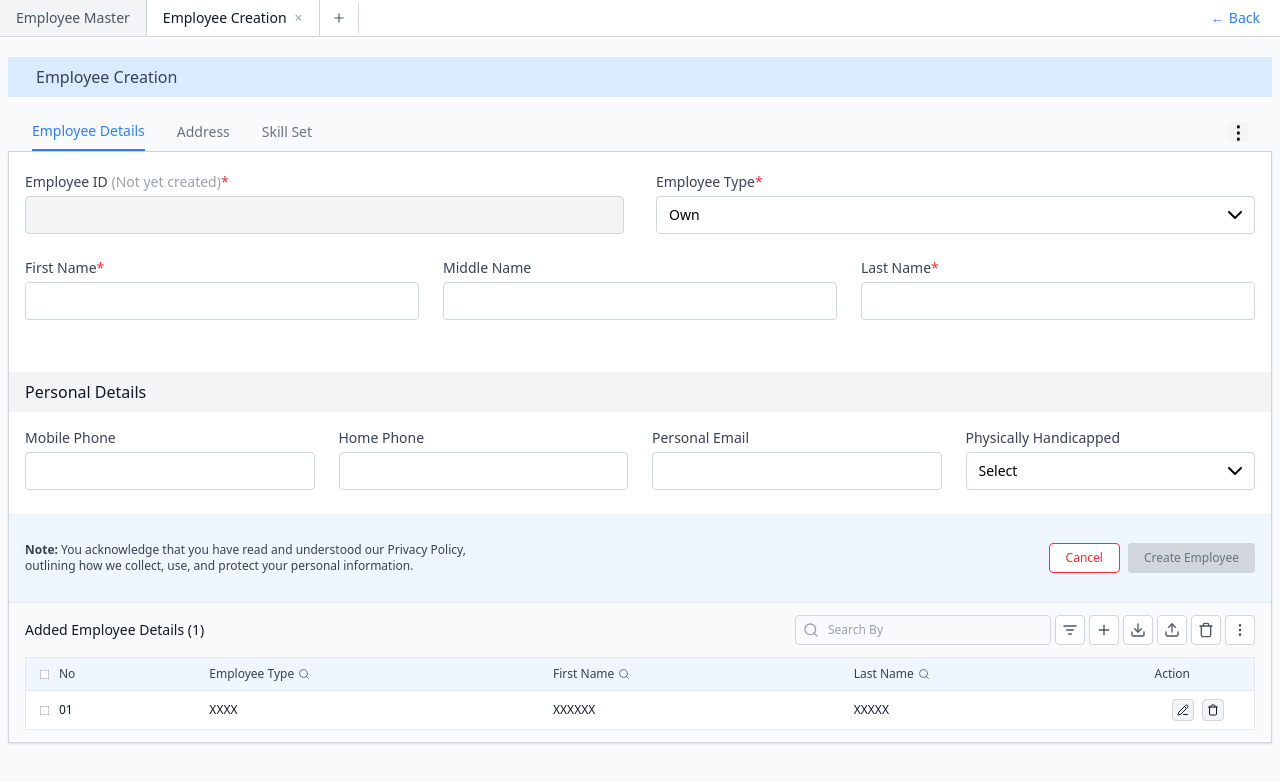
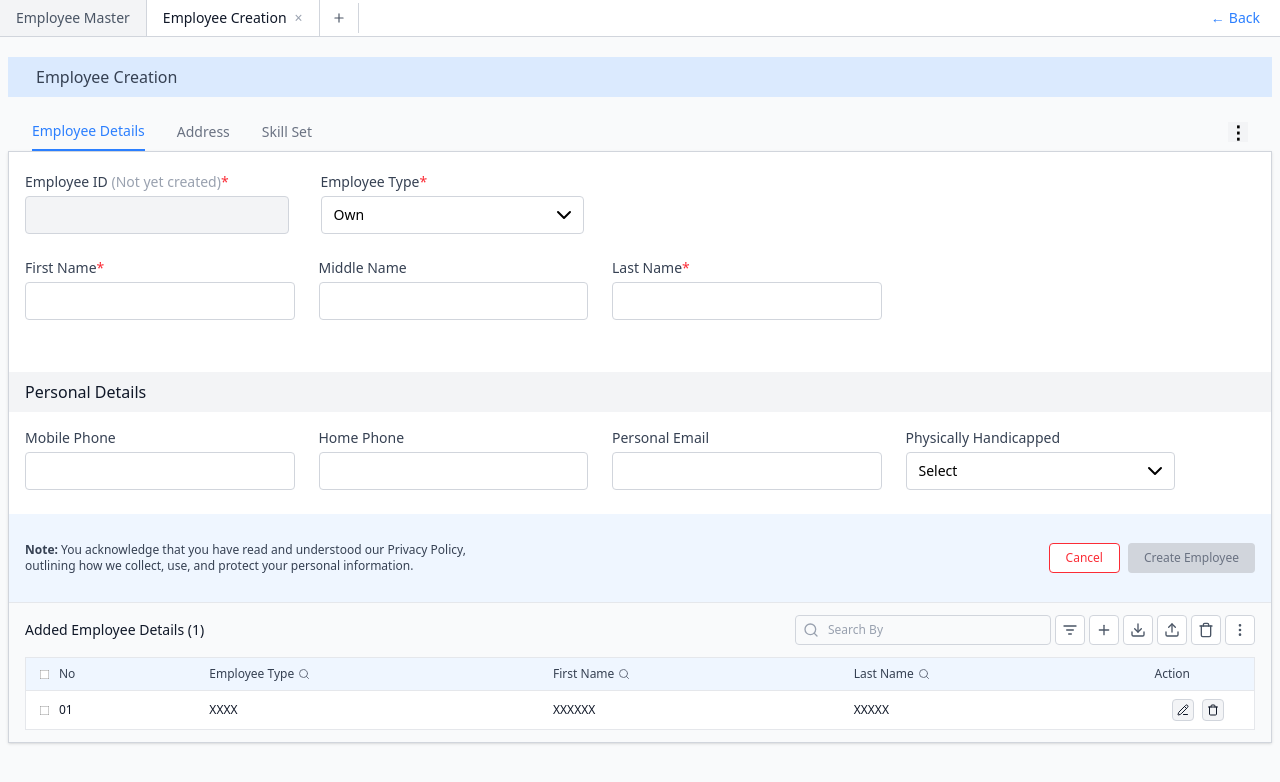
Before and after one commit to archanaprabhat/employee-form, a React (Vite) app in the folder employee-ui/: page / in a window 1280 px wide. Shown: the top 782 px of the page. Built offline with nearby package versions, Linux system fonts and the light colour scheme.

Commit message:
UI Fixes - Add margins

```diff
--- a/employee-ui/src/App.jsx
+++ b/employee-ui/src/App.jsx
@@ -188,13 +188,28 @@ const EmployeeCreationForm = () => {
       return;
     }
 
+    if (editingEmployee) {
+      // Update existing employee
+      const updatedEmployees = employees.map(emp =>
+        emp.id === editingEmployee
+          ? { ...formData, id: editingEmployee }
+          : emp
+      );
+      setEmployees(updatedEmployees);
+      setEditingEmployee(null);
+      alert('Employee updated successfully!');
+    } else {
+      // Create new employee
       const newEmployee = {
         id: employees.length + 1,
         employeeId: `EMP${String(employees.length + 1).padStart(3, '0')}`,
         ...formData
       };
+      setEmployees([...employees, newEmployee]);
+      alert('Employee created successfully!');
+    }
 
-    setEmployees([...employees, newEmployee]);
+    // Reset form
     setFormData({
       employeeId: '',
       employeeType: 'Own',
@@ -208,8 +223,6 @@ const EmployeeCreationForm = () => {
     });
     setErrors({});
     setIsFormValid(false);
-
-    alert('Employee created successfully!');
   };
 
   const handleCancel = () => {
@@ -492,7 +505,7 @@ const EmployeeCreationForm = () => {
             <h3 className="text-gray-900 font-medium mb-4 text-base bg-gray-100 py-2 px-4">
               Personal Details
             </h3>
-            <div className="px-4">
+            <div className="px-4 mr-20">
               <div className="grid grid-cols-1 md:grid-cols-2 lg:grid-cols-4 gap-6">
                 {personalDetailsFields.map(field => (
                   field.type === 'select' ? (
@@ -661,9 +674,9 @@ const EmployeeCreationForm = () => {
     switch(activeTab) {
       case 'employee-details':
         return (
-          <div className="px-4 py-5">
+          <div className="px-4 py-5 mr-20">
             {/* Employee ID and Type Row */}
-            <div className="grid grid-cols-1 md:grid-cols-2 gap-8 mb-6">
+            <div className="grid grid-cols-1 md:grid-cols-2 lg:grid-cols-4 gap-8 mb-6">
               <InputField
                 name="employeeId"
                 label="Employee ID"
@@ -686,7 +699,7 @@ const EmployeeCreationForm = () => {
             </div>
 
             {/* Name Fields Row */}
-            <div className="grid grid-cols-1 md:grid-cols-3 gap-6 mb-8">
+            <div className="grid grid-cols-1 md:grid-cols-3 lg:grid-cols-4 gap-6 mb-8">
               {nameFields.map(field => (
                 <InputField
                   key={field.name}
```
Lines whose indentation alone changed are shown as unchanged.
